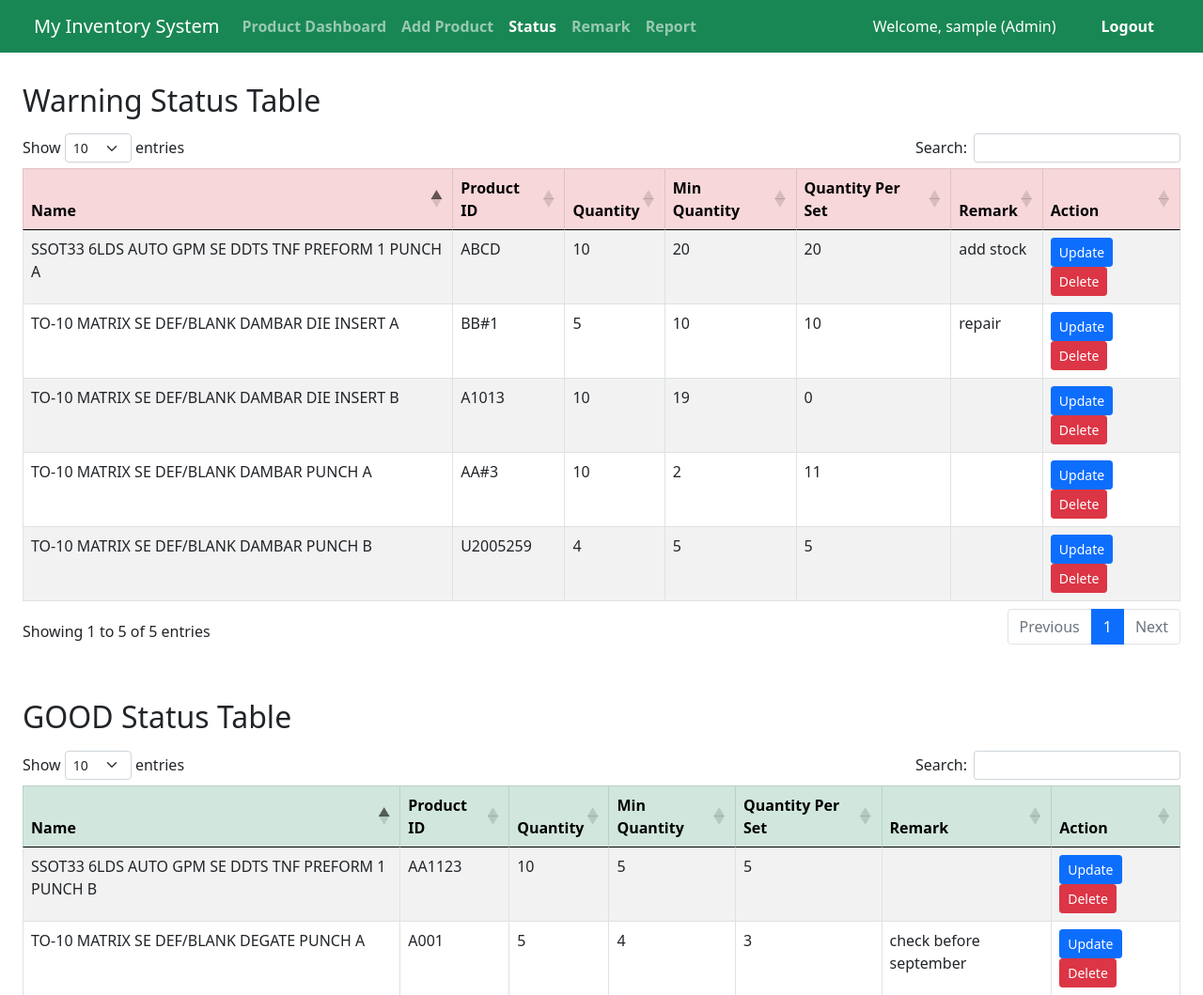
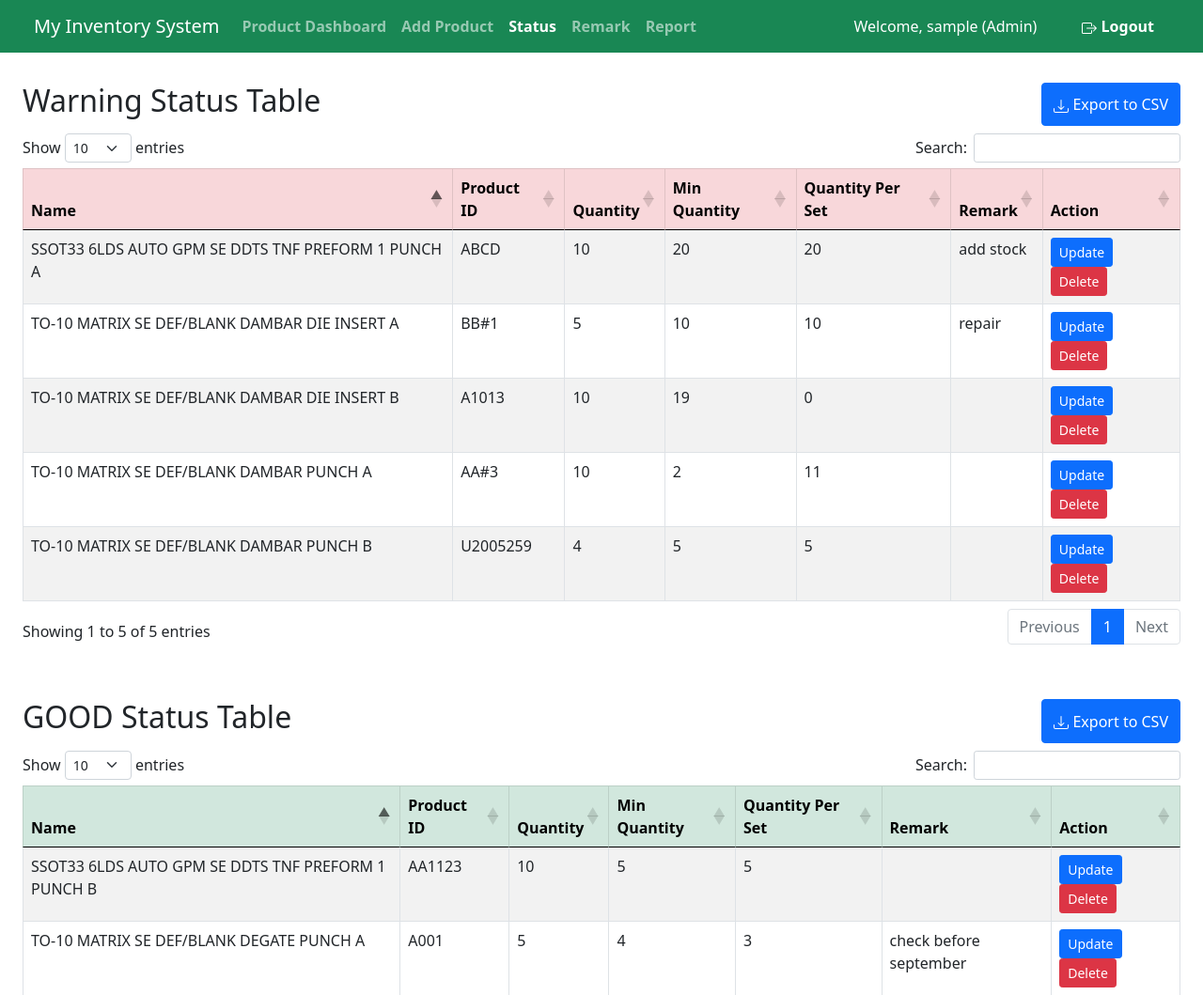
Before and after one commit to rayguang6/inventory_jiaren, a PHP site: page /status.php in a window 1280 px wide. Shown: the top 1059 px of the page at 94% size. Run offline with PHP 8.4, Linux system fonts and the light colour scheme; the visitor is signed in with stand-in values (Sample User, id 1); data comes from the database, SQL or seed files in the repository.

Commit message:
history sort, all table export csv, description for update

```diff
--- a/header.php
+++ b/header.php
@@ -70,7 +70,12 @@ $currentPage = basename($_SERVER['PHP_SELF'], ".php");
 
       <div class="d-flex"> <!-- Wrap Welcome message and Logout link in a flex container -->
         <span class="nav-link navbar-text me-3 text-white">Welcome, <?php echo $_SESSION['username']; ?> (<?php echo ucfirst($_SESSION['role']); ?>)</span>
-        <a class="nav-link fw-bold text-white" href="?logout">Logout</a>
+        <a class="nav-link fw-bold text-white" href="?logout">
+          <svg xmlns="http://www.w3.org/2000/svg" width="16" height="16" fill="currentColor" class="bi bi-box-arrow-right" viewBox="0 0 16 16">
+            <path fill-rule="evenodd" d="M10 12.5a.5.5 0 0 1-.5.5h-8a.5.5 0 0 1-.5-.5v-9a.5.5 0 0 1 .5-.5h8a.5.5 0 0 1 .5.5v2a.5.5 0 0 0 1 0v-2A1.5 1.5 0 0 0 9.5 2h-8A1.5 1.5 0 0 0 0 3.5v9A1.5 1.5 0 0 0 1.5 14h8a1.5 1.5 0 0 0 1.5-1.5v-2a.5.5 0 0 0-1 0v2z"/>
+            <path fill-rule="evenodd" d="M15.854 8.354a.5.5 0 0 0 0-.708l-3-3a.5.5 0 0 0-.708.708L14.293 7.5H5.5a.5.5 0 0 0 0 1h8.793l-2.147 2.146a.5.5 0 0 0 .708.708l3-3z"/>
+          </svg>
+        Logout</a>
       </div>
     </div>
   </div>
--- a/js/script.js
+++ b/js/script.js
@@ -34,12 +34,10 @@ const exportTableToCSV = (tableElement, filename, excludeColumns = []) => {
 
 // Call the function to export product table when the DOM is ready
 document.addEventListener('DOMContentLoaded', () => {
+
     const exportProductButton = document.getElementById('export-product-button');
     const productTable = document.getElementById('product-table');
 
-    // exportProductButton.addEventListener('click', () => {
-    //     exportTableToCSV(productTable, 'product-table.csv', [12]); // Exclude  "Action" columns
-    // });
     exportProductButton.addEventListener('click', () => {
         const excludeColumns = [13]; // Exclude "Action" columns
         exportTableToCSV(productTable, 'product-table.csv', excludeColumns);
@@ -48,10 +46,54 @@ document.addEventListener('DOMContentLoaded', () => {
 
 // Call the function to export history table when the DOM is ready
 document.addEventListener('DOMContentLoaded', () => {
+
+    // export history report to csv
     const exportHistoryButton = document.getElementById('export-history-button');
     const historyTable = document.getElementById('history-table');
 
     exportHistoryButton.addEventListener('click', () => {
         exportTableToCSV(historyTable, 'history-table.csv');
     });
+
 });
+
+// Call the function to good table when the DOM is ready
+document.addEventListener('DOMContentLoaded', () => {
+
+    // export good status product to csv
+    const exportGoodButton = document.getElementById('export-good-button');
+    const goodTable = document.getElementById('status-good-table');
+
+    exportGoodButton.addEventListener('click', () => {
+        const excludeColumns = [6]; // Exclude "Action" columns
+        exportTableToCSV(goodTable, 'status-good.csv', excludeColumns);
+    });
+
+});
+// Call the function to warning table when the DOM is ready
+document.addEventListener('DOMContentLoaded', () => {
+
+    // export warning status product to csv
+    const exportWarningButton = document.getElementById('export-warning-button');
+    const warningTable = document.getElementById('status-warning-table');
+
+    exportWarningButton.addEventListener('click', () => {
+        const excludeColumns = [6]; // Exclude "Action" columns
+        exportTableToCSV(warningTable, 'status-warning.csv', excludeColumns);
+    });
+
+});
+
+// Call the function to remark table when the DOM is ready
+document.addEventListener('DOMContentLoaded', () => {
+
+    // export warning status product to csv
+    const exportRemarkButton = document.getElementById('export-remark-button');
+    const remarkTable = document.getElementById('remark-table');
+
+    exportRemarkButton.addEventListener('click', () => {
+        const excludeColumns = [13]; // Exclude "Action" columns
+        exportTableToCSV(remarkTable, 'remarks.csv', excludeColumns);
+    });
+
+});
--- a/remark.php
+++ b/remark.php
@@ -14,7 +14,7 @@ $remarkProducts = mysqli_fetch_all($result, MYSQLI_ASSOC);
 <div class="p-4 ">
     <div class="d-flex my-2">
         <h2>Remark Table</h2>
-        <!-- <button class="btn btn-primary ms-auto" id="export-product-button">Export to CSV</button> -->
+        <button class="btn btn-primary ms-auto" id="export-remark-button">Export to CSV</button>
     </div>
     <table id="remark-table" class="table table-bordered table-striped">
         <thead class="table-primary">
--- a/status.php
+++ b/status.php
@@ -18,7 +18,12 @@ $goodProducts = mysqli_fetch_all($goodProductResult, MYSQLI_ASSOC);
 <div class="p-4 ">
     <div class="d-flex my-2">
         <h2>Warning Status Table</h2>
-        <!-- <button class="btn btn-primary ms-auto" id="export-warning-button">Export to CSV</button> -->
+        <button class="btn btn-primary ms-auto" id="export-warning-button">
+        <svg xmlns="http://www.w3.org/2000/svg" width="16" height="16" fill="currentColor" class="bi bi-download" viewBox="0 0 16 16">
+                <path d="M.5 9.9a.5.5 0 0 1 .5.5v2.5a1 1 0 0 0 1 1h12a1 1 0 0 0 1-1v-2.5a.5.5 0 0 1 1 0v2.5a2 2 0 0 1-2 2H2a2 2 0 0 1-2-2v-2.5a.5.5 0 0 1 .5-.5z"/>
+                <path d="M7.646 11.854a.5.5 0 0 0 .708 0l3-3a.5.5 0 0 0-.708-.708L8.5 10.293V1.5a.5.5 0 0 0-1 0v8.793L5.354 8.146a.5.5 0 1 0-.708.708l3 3z"/>
+            </svg>
+        Export to CSV</button>
     </div>
     <table id="status-warning-table" class="table table-bordered table-striped">
         <thead class="table-danger">
@@ -86,7 +91,14 @@ $goodProducts = mysqli_fetch_all($goodProductResult, MYSQLI_ASSOC);
 <div class="p-4 ">
     <div class="d-flex my-2">
         <h2>GOOD Status Table</h2>
-        <!-- <button class="btn btn-primary ms-auto" id="export-good-button">Export to CSV</button> -->
+        <button class="btn btn-primary ms-auto" id="export-good-button">
+            <svg xmlns="http://www.w3.org/2000/svg" width="16" height="16" fill="currentColor" class="bi bi-download" viewBox="0 0 16 16">
+                <path d="M.5 9.9a.5.5 0 0 1 .5.5v2.5a1 1 0 0 0 1 1h12a1 1 0 0 0 1-1v-2.5a.5.5 0 0 1 1 0v2.5a2 2 0 0 1-2 2H2a2 2 0 0 1-2-2v-2.5a.5.5 0 0 1 .5-.5z"/>
+                <path d="M7.646 11.854a.5.5 0 0 0 .708 0l3-3a.5.5 0 0 0-.708-.708L8.5 10.293V1.5a.5.5 0 0 0-1 0v8.793L5.354 8.146a.5.5 0 1 0-.708.708l3 3z"/>
+            </svg>
+            Export to CSV
+        </button>
+
     </div>
     <table id="status-good-table" class="table table-bordered table-striped">
         <thead class="table-success">
@@ -168,5 +180,4 @@ $(document).ready(function() {
 
 <?php
 include_once('footer.php');
-
 ?>
--- a/update-product.php
+++ b/update-product.php
@@ -7,7 +7,6 @@ if (isset($_GET['id'])){
 }
 else{
 // no product id
-
 }
 
 // handle post form submit
@@ -106,7 +105,8 @@ if (isset($_POST['update_product'])) {
     if (mysqli_stmt_execute($stmt)) {
         // ... (your action history and redirect code)
         // $actionDescription = "Updated from ($old_name, $old_productId, $old_place, $old_package, $old_leadCount, $old_type1, $old_type2, $old_type3, $old_type4, $old_quantity, $old_minQuantity, $old_quantityPerSet, $old_remark) to ($name, $productId, $place, $package, $leadCount, $type1, $type2, $type3, $type4, $quantity, $minQuantity, $quantityPerSet, $remark)";
-        $actionDescription = "Updated the following fields:" . implode("   ,   ", $changedFields);
+        // $actionDescription = "Updated ($name) - " . implode("   ,   ", $changedFields);
+        $actionDescription = "Updated product: $name. Changes made to: " . implode(", ", $changedFields);
         createHistory($conn, "UPDATE", $actionDescription);
 
         header("Location: index.php");
```
Also changed, not shown: index.php (+7 -2 lines), report.php (+5 -5 lines).
